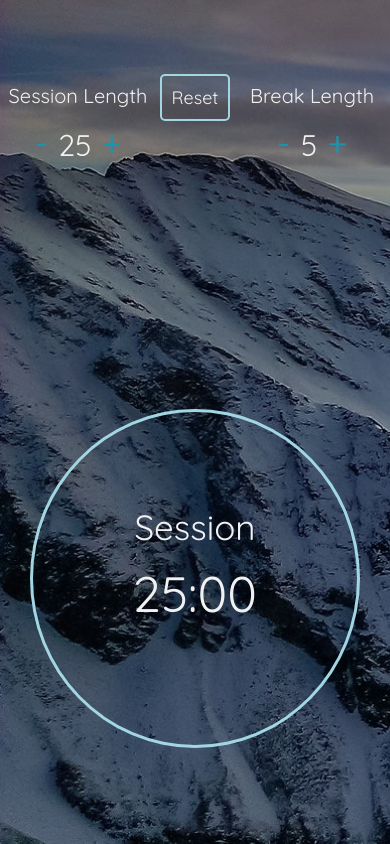
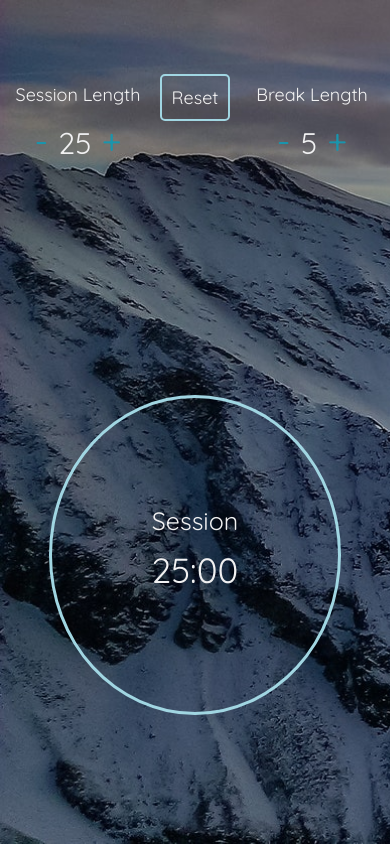
Before and after one commit to WilliamChou06/guillherme6.github.io, a plain HTML site: page pomodoro/index.html in a window 390 px wide. Drawn offline with nearby package versions, Linux system fonts and the light colour scheme.

Commit message:
mobile adjustments

```diff
--- a/pomodoro/index.html
+++ b/pomodoro/index.html
@@ -15,13 +15,13 @@
 
 <body>
     <div class="sessionCtrl">
-        <h3>Session Length</h3>
+        <h4>Session Length</h4>
         <button class="operator">-</button>
         <span id="sessionTime">25</span>
         <button class="operator">+</button>
     </div>
     <div class="breakCtrl">
-        <h3>Break Length</h3>
+        <h4>Break Length</h4>
         <button>-</button>
         <span id="breakTime">5</span>
         <button>+</button>
@@ -30,7 +30,7 @@
     <div class="resetDiv"><span id="reset">Reset</span></div>
 
     <div id="clock" class="start animated">
-        <h3 class="clockTitle">Session</h3>
+        <h4 class="clockTitle">Session</h4>
         <span class="clockTimer" onclick="handleStartPause()">25:00</span>
     </div>
 
--- a/pomodoro/style.css
+++ b/pomodoro/style.css
@@ -86,12 +86,16 @@ button:focus{
     cursor: pointer;
 }
 
-@media(max-width: 580px){
-    body h3{
-        font-size: 20px;
+@media(max-width: 800px){
+    body h4{
+        font-size: 18px;
     }
 
     .clockTitle{
+        font-size: 25px;
+    }
+
+    #clock span{
         font-size: 35px;
     }
 }
```
